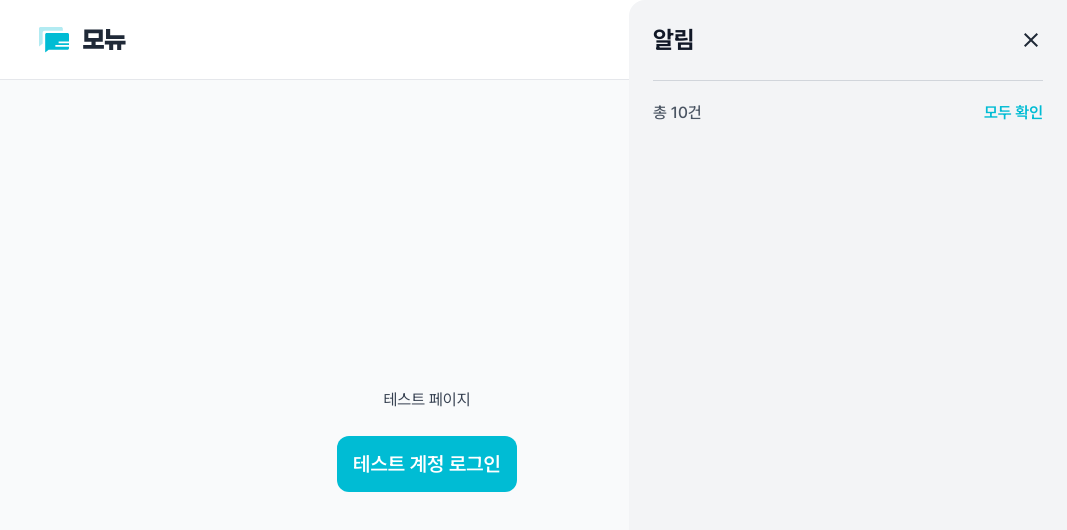
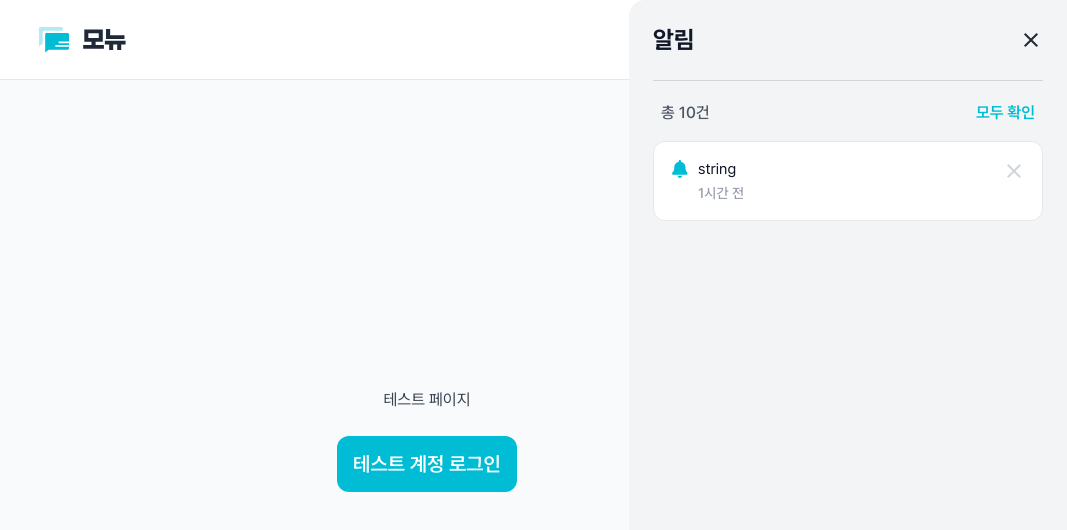
Before and after one commit to team-monew/Monew, a React (Vite) app: page /test in a window 1280 px wide. Shown: the top 530 px of the page, without its empty margins (213-1280 px from the left). Built offline with nearby package versions, Linux system fonts and the light colour scheme.

Commit message:
:construction: feat: NotificationsCard UI 디자인

```diff
--- a/src/api/notifications/types.ts
+++ b/src/api/notifications/types.ts
@@ -1,14 +1,14 @@
-import type { NotificationId } from "@/types/ids";
+import type { NotificationId, UserId, UUID } from "@/types/ids";
 
 export type NotificationsItem = {
   id: NotificationId;
   createdAt: string;
   updatedAt: string;
   confirmed: boolean;
-  userId: string;
+  userId: UserId;
   content: string;
   resourceType: "interest" | "comment";
-  resourceId: string;
+  resourceId: UUID;
 };
 
 /* 알림 목록 조회 */
--- a/src/features/notifications/NotificationCard.tsx
+++ b/src/features/notifications/NotificationCard.tsx
@@ -1,11 +1,67 @@
+import type { NotificationsItem } from "@/api/notifications/types";
+import { formatTimeAgo } from "@/shared/utils/formatTimeAgo";
 import bellIconUrl from "@/assets/icons/bell.svg";
 import heartIconUrl from "@/assets/icons/like-active.svg";
+import closeIconUrl from "@/assets/icons/close-secondary-24.svg";
 
-export default function NotificationCard() {
+type NotificationCardProps = {
+  item: NotificationsItem;
+  onConfirm: (id: NotificationsItem["id"]) => void;
+};
+
+type TypeIconProps = {
+  type: NotificationsItem["resourceType"];
+  className?: string;
+};
+
+function TypeIcon({ type, className }: TypeIconProps) {
+  if (type === "comment") {
+    return <img src={heartIconUrl} alt="" className={`${className}`} />;
+  }
+  return <img src={bellIconUrl} alt="" className={`${className}`} />;
+}
+
+export default function NotificationCard({
+  item,
+  onConfirm,
+}: NotificationCardProps) {
+  const timeText = formatTimeAgo(item.createdAt);
+
   return (
-    <div className="w-full max-w-[390px] h-[80px] bg-white border border-gray-200 rounded-xl p-4 gap-2.5">
-      <img src={bellIconUrl} alt="" />
-      <img src={heartIconUrl} alt="" />
-    </div>
+    <article
+      className="flex items-center justify-between
+      w-full max-w-[390px] h-[80px] bg-white border border-gray-200 rounded-xl p-4 gap-2.5"
+      role="listitem"
+    >
+      <div className="flex items-start w-full">
+        <TypeIcon type={item.resourceType} className="mr-2" />
+
+        <div className="flex items-start justify-between w-full">
+          <div className="flex flex-col gap-1">
+            {/* 스웨거 테스트 결과 동적 데이터+문구가 한 문장으로 나와서, css 다르게 줄 수 없음 */}
+            <p className="text-[15px] leading-5 text-gray-900">
+              {item.content}
+            </p>
+            <p className="text-14-m text-gray-400">{timeText}</p>
+          </div>
+
+          <button
+            type="button"
+            aria-label="알림 삭제"
+            title="알림 삭제"
+            onClick={(e) => {
+              e.stopPropagation();
+              onConfirm(item.id);
+            }}
+          >
+            <img
+              src={closeIconUrl}
+              alt="notification close"
+              className="top-0 h-6"
+            />
+          </button>
+        </div>
+      </div>
+    </article>
   );
 }
--- a/src/features/notifications/NotificationPanel.tsx
+++ b/src/features/notifications/NotificationPanel.tsx
@@ -1,7 +1,18 @@
+import NotificationCard from "@/features/notifications/NotificationCard";
 import closeIconUrl from "@/assets/icons/close-primary-24.svg";
 
 export default function NotificationPanel() {
-  const totalElements = "10";
+  const totalElements = 10;
+  const dummyData = {
+    id: "3fa85f64-5717-4562-b3fc-2c963f66afa6",
+    createdAt: "2025-09-26T18:46:31.431Z",
+    updatedAt: "2025-09-26T18:46:31.431Z",
+    confirmed: false,
+    userId: "3fa85f64-5717-4562-b3fc-2c963f66afa6",
+    content: "string",
+    resourceType: "interest",
+    resourceId: "3fa85f64-5717-4562-b3fc-2c963f66afa6",
+  };
 
   return (
     <aside
@@ -22,10 +33,11 @@ export default function NotificationPanel() {
         <div className="mt-6 mb-5 h-[1px] w-[390px] bg-gray-300" />
 
         {/* Header : total */}
-        <div className="flex items-baseline justify-between w-full">
+        <div className="flex items-baseline justify-between w-full px-2 mb-4">
           <span className="text-16-m text-gray-600">총 {totalElements}건</span>
           <button className="text-16-sb text-cyan-500">모두 확인</button>
         </div>
+        <NotificationCard item={dummyData} />
       </div>
     </aside>
   );
```
Also changed, not shown: src/shared/utils/formatTimeAgo.ts (renamed from src/shared/utils/time.ts).
